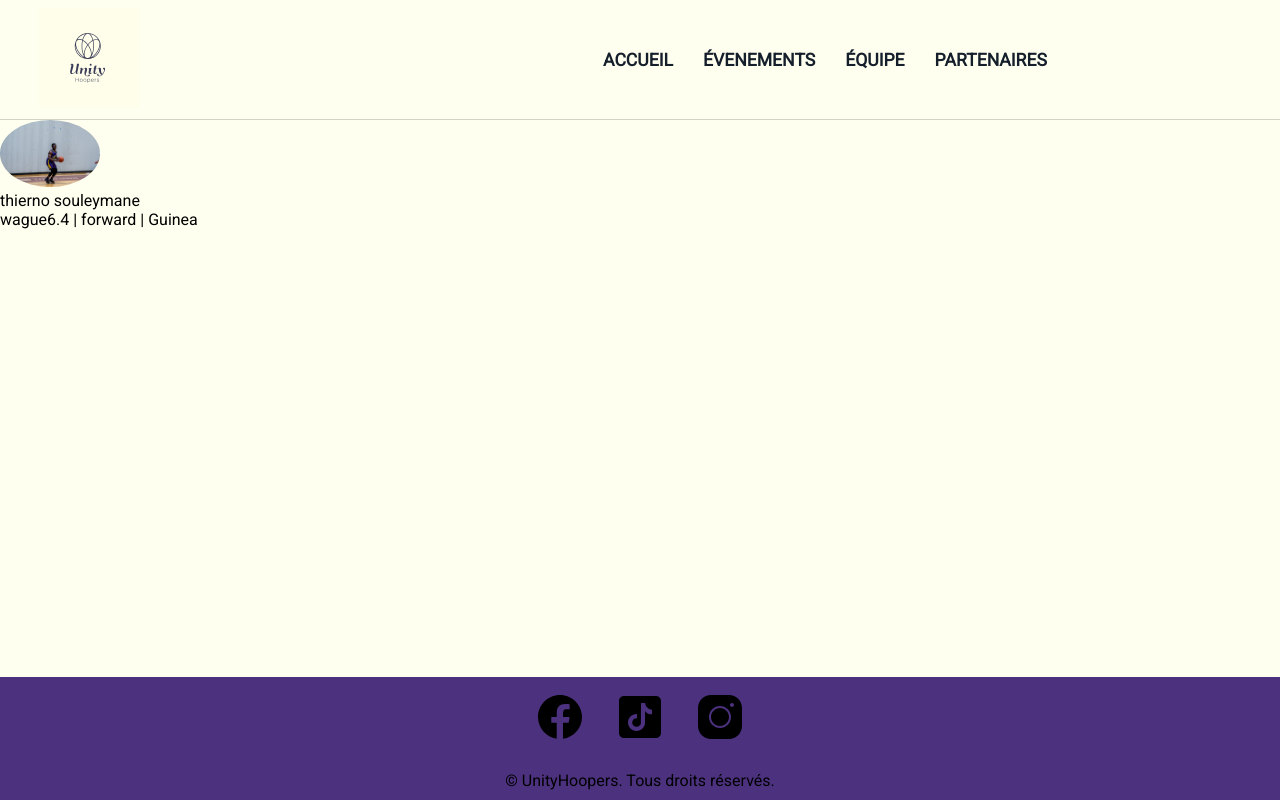
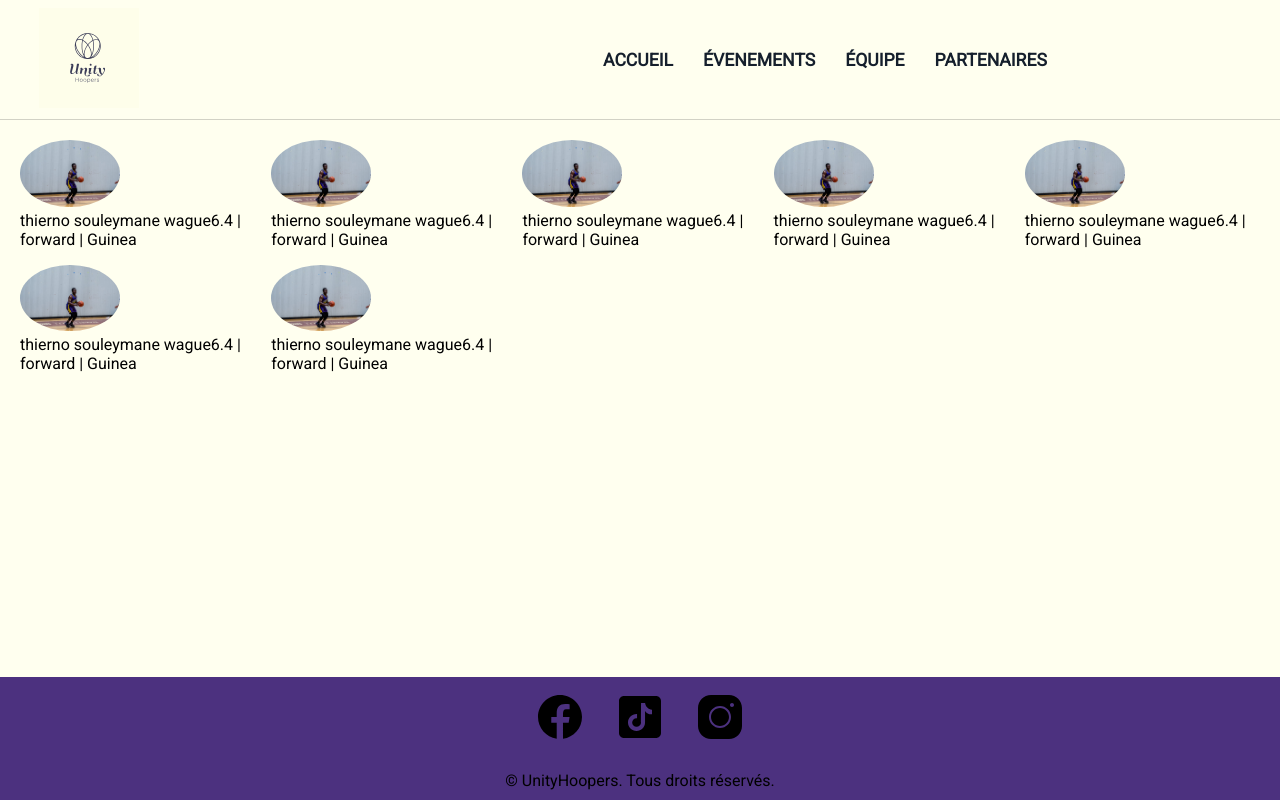
Before and after one commit to tswague2000/UnityHoopers, a Next.js app: page /equipe in a window 1280 px wide. Built offline with nearby package versions, Linux system fonts and the light colour scheme.

Commit message:
commit pour la semaine 3

```diff
--- a/app/equipe/page.jsx
+++ b/app/equipe/page.jsx
@@ -10,6 +10,24 @@ export default function equipe() {
            <Joueur nom = 'wague' prenom='thierno souleymane' taille='6.4' poste='forward' villeOrigine='Guinea' >
                 <Image className={styles.img} src={joueur} alt="image-du joueur"/>
            </Joueur>
+           <Joueur nom = 'wague' prenom='thierno souleymane' taille='6.4' poste='forward' villeOrigine='Guinea' >
+                <Image className={styles.img} src={joueur} alt="image-du joueur"/>
+           </Joueur>
+           <Joueur nom = 'wague' prenom='thierno souleymane' taille='6.4' poste='forward' villeOrigine='Guinea' >
+                <Image className={styles.img} src={joueur} alt="image-du joueur"/>
+           </Joueur>
+           <Joueur nom = 'wague' prenom='thierno souleymane' taille='6.4' poste='forward' villeOrigine='Guinea' >
+                <Image className={styles.img} src={joueur} alt="image-du joueur"/>
+           </Joueur>
+           <Joueur nom = 'wague' prenom='thierno souleymane' taille='6.4' poste='forward' villeOrigine='Guinea' >
+                <Image className={styles.img} src={joueur} alt="image-du joueur"/>
+           </Joueur>
+           <Joueur nom = 'wague' prenom='thierno souleymane' taille='6.4' poste='forward' villeOrigine='Guinea' >
+                <Image className={styles.img} src={joueur} alt="image-du joueur"/>
+           </Joueur>
+           <Joueur nom = 'wague' prenom='thierno souleymane' taille='6.4' poste='forward' villeOrigine='Guinea' >
+                <Image className={styles.img} src={joueur} alt="image-du joueur"/>
+           </Joueur>
         </section>
     </>
 }
--- a/app/equipe/page.module.css
+++ b/app/equipe/page.module.css
@@ -1,11 +1,15 @@
-.container{
-    max-width: 200px;
+.container {
     display: grid;
-    gap: 20px;
+    grid-template-columns: repeat(auto-fit, minmax(200px, 1fr)); /* Ajuste selon la taille souhaitée */
+    gap: 16px; /* Espacement entre les cartes */
+    justify-content: center;
+    align-items: center;
+    padding: 20px;
 }
+
 .img{
     width: 100px;
     height: auto;
-    border-radius: 50%;
+    border-radius: 100%;
     border: none;
 }
--- a/app/globals.css
+++ b/app/globals.css
@@ -5,6 +5,7 @@ html{
 *, *::before, *::after{
     font-family: var(--font-roboto);
 }
+
 h1, h2, h3, h4, h5, h6 {
     font-family: var(--font-poppins);
 }
--- a/app/layout.module.css
+++ b/app/layout.module.css
@@ -1,7 +1,3 @@
-
-
-
-
 .body {
     box-sizing: border-box;
     display: flex;
--- a/components/Header.module.css
+++ b/components/Header.module.css
@@ -48,8 +48,6 @@
     gap: 10px;
 }
 
-.ul li {}
-
 .link {
     text-decoration: none;
     text-transform: uppercase;
@@ -62,12 +60,13 @@
     border-radius: 20px;
 }
 
-.ul li .link:hover {
+.ul li .link:hover{
     color: var(--secondary-color);
     background-color: var(--second-primary-color);
 }
-
-
+.ul li .link:focus {
+    color: var(--secondary-color);
+}
 
 .sousmenu {
     display: none;
```
Also changed, not shown: app/page.jsx (+7 -7 lines).
